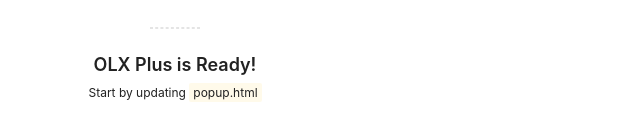
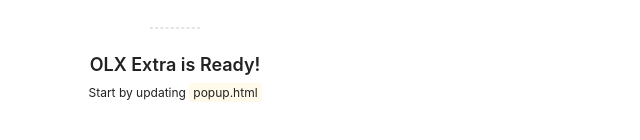
Before and after one commit to Pawikoski/olx-extra-extension, a website built with webpack: page public/popup.html in a window 1280 px wide. Shown: the part 160-300 px from the top of the page, 0-640 px from the left. Built offline with nearby package versions, Linux system fonts and the light colour scheme; some packages are replaced by stand-ins of ours; no server answers; files whose address does not match are found by name.

Commit message:
Rename 'olx-plus' to 'olx-extra'

```diff
--- a/package.json
+++ b/package.json
@@ -1,5 +1,5 @@
 {
-  "name": "olx-plus-extension",
+  "name": "olx-extra-extension",
   "version": "0.1.0",
   "description": "My Chrome Extension",
   "private": true,
--- a/public/popup.html
+++ b/public/popup.html
@@ -2,7 +2,7 @@
 <html lang="en">
 <head>
     <meta charset="UTF-8">
-    <title>OLX Plus</title>
+    <title>OLX Extra</title>
     <link rel="stylesheet" href="popup.css" />
 </head>
 <body>
@@ -16,7 +16,7 @@
 
     <hr class="divider" />
 
-    <p class="title">OLX Plus is Ready!</p>
+    <p class="title">OLX Extra is Ready!</p>
     <p class="subtitle">Start by updating <code>popup.html</code></p>
   </div>
 
```
Also changed, not shown: README.md, public/manifest.json, 1 other file.
